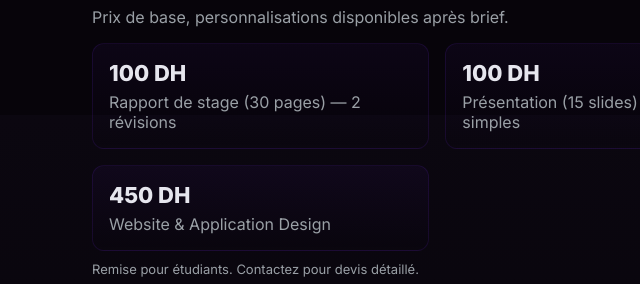
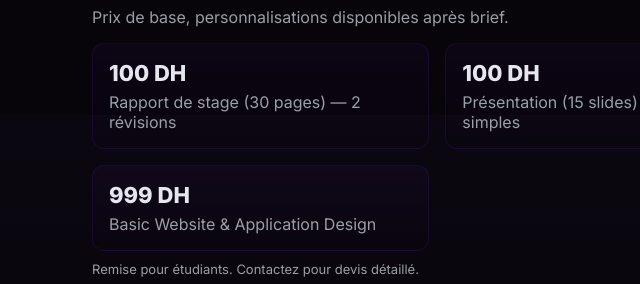
Before and after one commit to chahidsalmi/Digiwork, a plain HTML site: page index.html in a window 1280 px wide. Shown: the part 1485-1769 px from the top of the page, 26-666 px from the left. Drawn offline with Linux system fonts and the light colour scheme.

Commit message:
Update index.html

```diff
--- a/index.html
+++ b/index.html
@@ -213,8 +213,8 @@
           </div>
 
           <div class="price card">
-            <div class="amount">450 DH</div>
-            <div style="color:var(--muted);margin-top:6px">Website & Application Design</div>
+            <div class="amount">999 DH</div>
+            <div style="color:var(--muted);margin-top:6px">Basic Website & Application Design</div>
           </div>
         </div>
 
```
